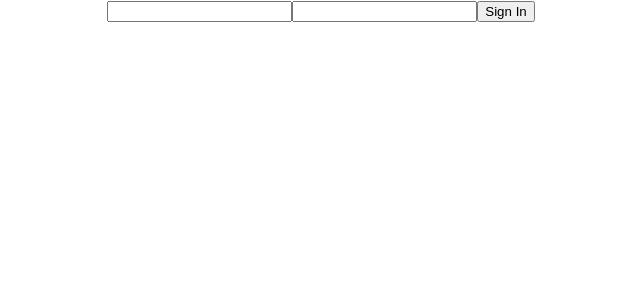
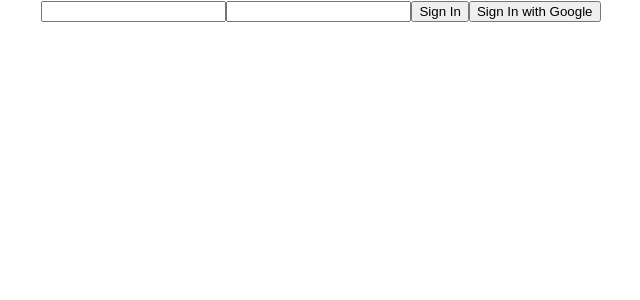
Before and after one commit to SDytewski/maestro-mob, a React (Create React App) app: page / in a window 1280 px wide. Shown: the top 300 px of the page, without its empty margins (319-959 px from the left). Built offline with nearby package versions, Linux system fonts and the light colour scheme.

Commit message:
adding google authenticator

```diff
--- a/src/components/auth.js
+++ b/src/components/auth.js
@@ -7,11 +7,29 @@ export const Auth = () => {
     const [email, setEmail] = useState("");
     const [password, setPassword] = useState("");
 
+
+//  console.log(auth?.currentUser.email);
 const signIn = async () => {
+
+    try {
     await createUserWithEmailAndPassword(auth, email, password);
+    } catch (err) {
+        console.error(err);
+    }
+
+};
 
 
+const signInWithGoogle = async () => {
+
+    try {
+    await createUserWithEmailAndPassword(auth, email, password);
+    } catch (err) {
+        console.error(err);
+    }
+
 };
+
 
     return (
      <div>
@@ -21,9 +39,13 @@ const signIn = async () => {
 
         />
         <input placehold="Password.."
+        type="password"
         onChange={(e) => setPassword(e.target.value)}
         />
         <button onClick={signIn}>Sign In</button>
+
+        <button onClick={signInWithGoogle}>Sign In with Google</button>
+
     </div>
     );
 };
--- a/src/config/firebase.js
+++ b/src/config/firebase.js
@@ -1,6 +1,6 @@
 import { initializeApp } from "firebase/app";
 import { getAnalytics } from "firebase/analytics";
-import {getAuth} from "firebase/auth"
+import {getAuth, GoogleAuthProvider} from "firebase/auth"
 
 const firebaseConfig = {
   apiKey: "AIzaSyDLyuQYkJiwwgtce_Qd2u180x1V9BjvaII",
@@ -16,3 +16,4 @@ const firebaseConfig = {
 const app = initializeApp(firebaseConfig);
 const analytics = getAnalytics(app);
 export const auth = getAuth(app);
+export const googleProvider = new GoogleAuthProvider();
```
